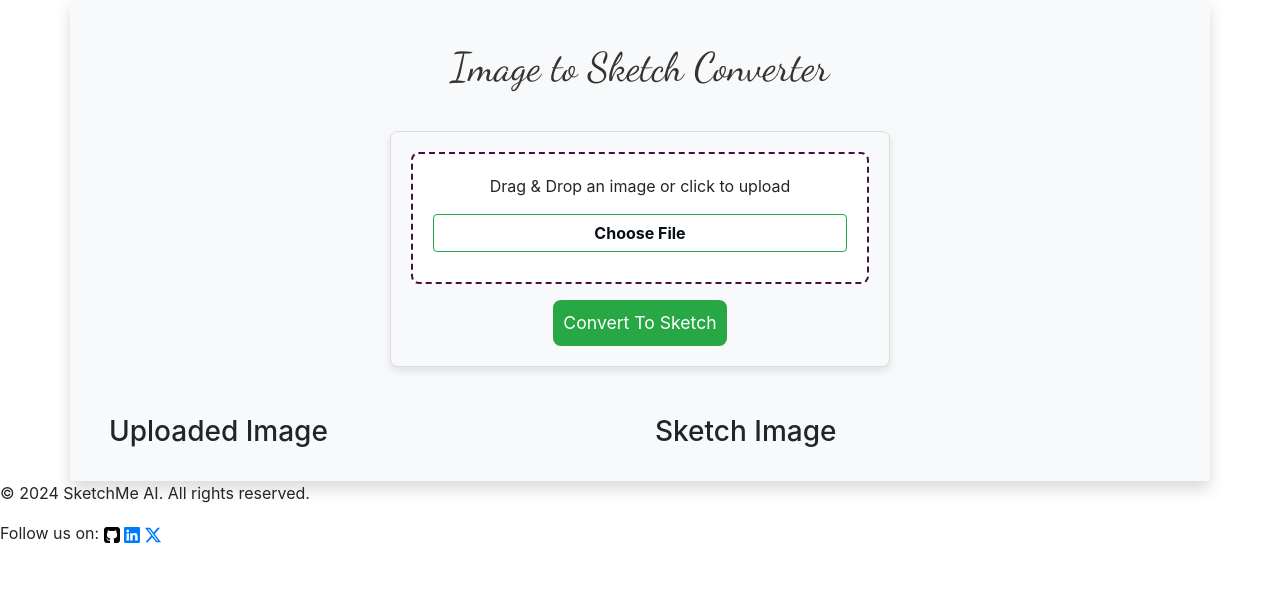
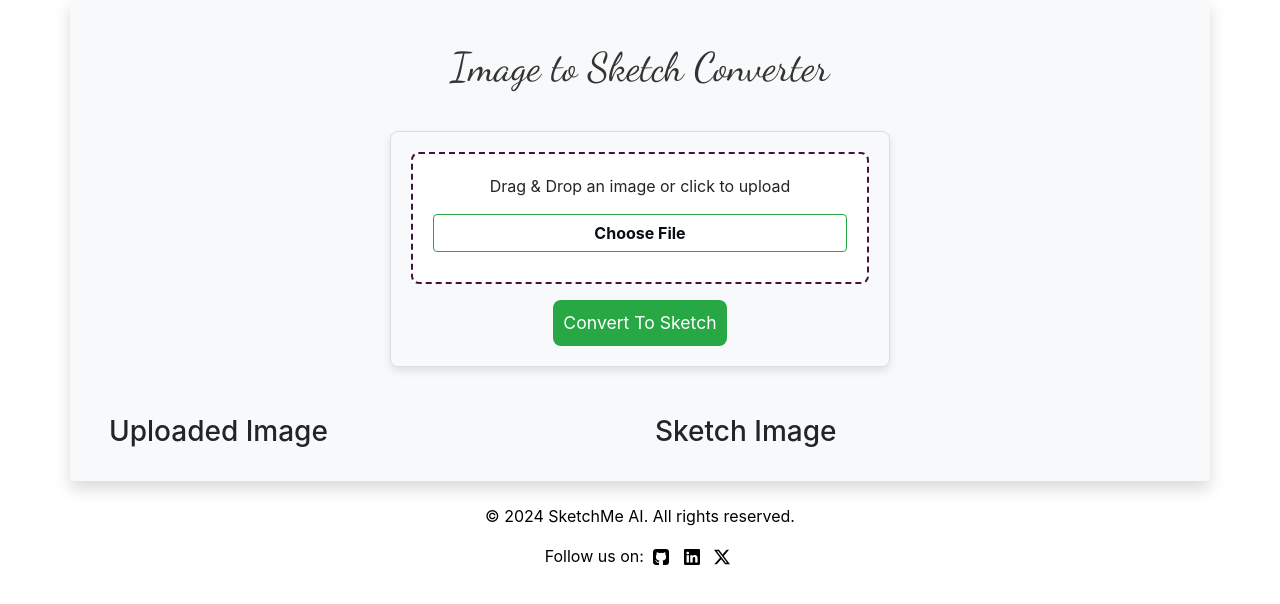
Before and after one commit to satwikshirsat04/SketchMeAI, a Flask app: page / in a window 1280 px wide. Shown: the part 105-709 px from the top of the page. Run offline with Flask 3, Linux system fonts and the light colour scheme; some libraries are stand-ins or nearby versions.

Commit message:
styles.css

```diff
--- a/static/styles.css
+++ b/static/styles.css
@@ -106,3 +106,19 @@
     background-color: #3f0c41; /* Darker green on hover */
     transform: scale(1.05); /* Slightly enlarge on hover */
 }
+
+.footer-container {
+    margin-top: 1%;
+    /* background-color: #ffffff; */
+    color: #000000;
+    padding: 10px 0;
+    text-align: center;
+    width: 100%;
+    bottom: 0;
+    /* position: absolute; */
+}
+
+.footer-container a {
+    color: #000000;
+    margin: 0 5px;
+}
```
